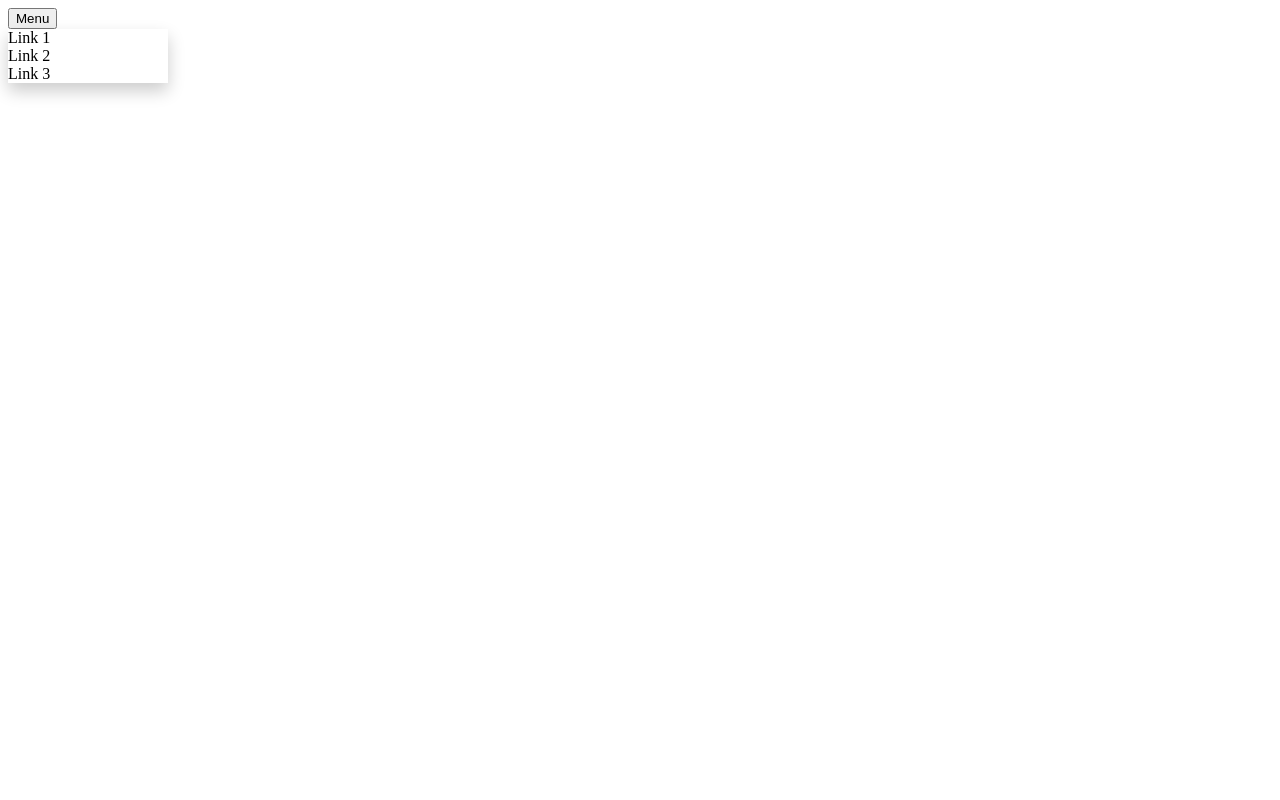
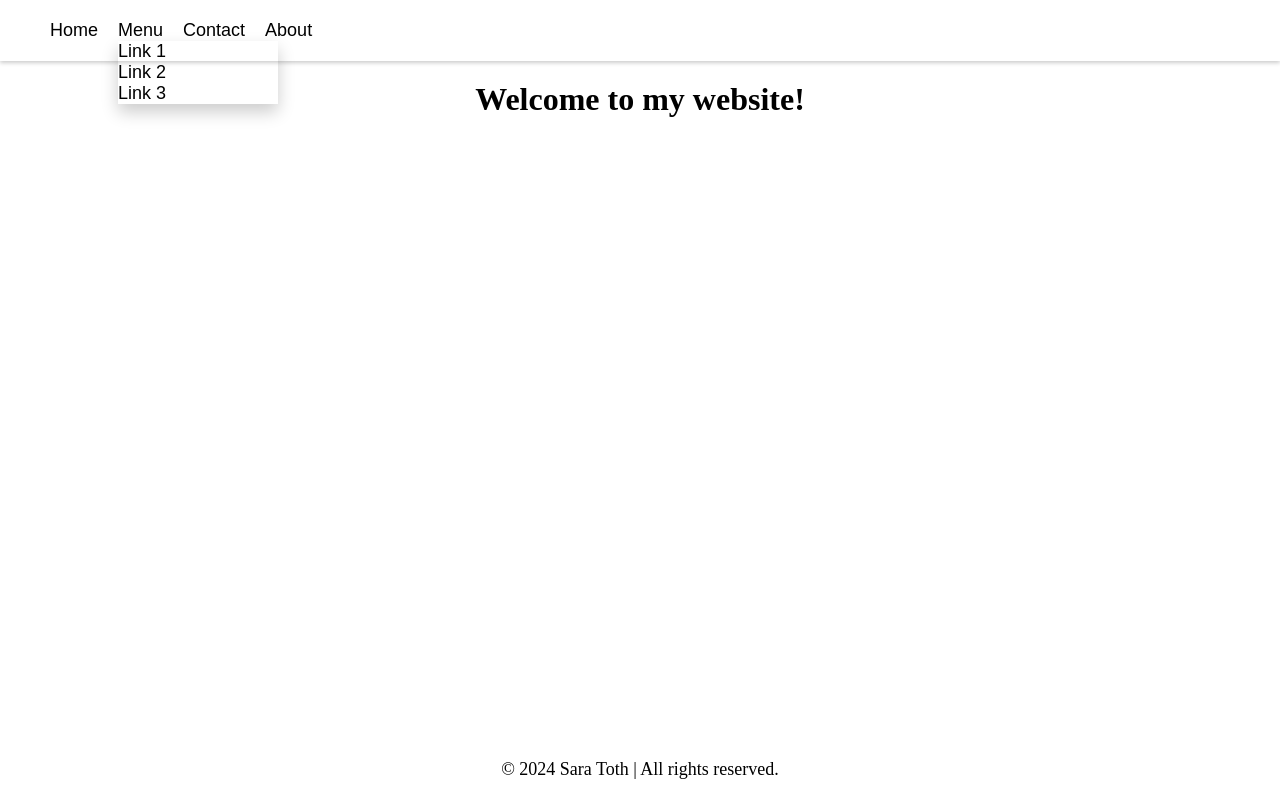
Before and after one commit to sweetnightkitty/dropDownMenu, a website built with webpack: page src/template.html in a window 1280 px wide. Built offline with nearby package versions, Linux system fonts and the light colour scheme.

Commit message:
Create nav bar and add dropwdown into the nav bar and add styles to the navbar, create basic content and footer and set display to flexbox to display a basic website template

```diff
--- a/src/styles.css
+++ b/src/styles.css
@@ -1,5 +1,65 @@
+:root {
+    --menu-font-color: black;
+    --menu-font-size: 18px;
+    --menu-font-weight: 500;
+    --menu-font-family: Arial, Helvetica, sans-serif;
+    --menu-box-shadow: 0 2px 4px 0 rgba(0,0,0,.2);
+    --menu-hover-color: darkgreen;
+}
+
+* {
+    margin: 0;
+    padding: 0;
+}
+
+body {
+    height: 100vh;
+    overflow: hidden;
+    display: flex;
+    flex-direction: column;
+}
+
+nav {
+    background-color: white;
+    box-shadow: var(--menu-box-shadow);
+    padding: 20px 50px;
+    display: flex;
+    gap: 20px;
+    align-items: center;
+}
+
+/* Each tab in the menu */
+.nav-menu {
+    text-decoration: none;
+    cursor: pointer;
+    color: var(--menu-font-color);
+    font-size: var(--menu-font-size);
+    font-family: var(--menu-font-family);
+    font-weight: var(--menu-font-weight);
+}
+
+.nav-menu:hover, .nav-menu:focus {
+    color: var(--menu-hover-color);
+    text-decoration: underline;
+}
+
+
+/* DROPDOWN MENU */
+/* Dropdown button */
 .btn-dropdown {
+    background-color: inherit; /* Takes on the color set at nav */
+    color: var(--menu-font-color);
+    font-size: var(--menu-font-size);
+    font-family: var(--menu-font-family);
+    font-weight: var(--menu-font-weight);
+    border: none;
     cursor: pointer;
+    padding: 0;
+}
+
+.btn-dropdown:hover, .btn-dropdown:focus {
+    color: var(--menu-hover-color);
+    text-decoration: underline;
 }
 
 /* Dropdown container - positions the dropdown content */
@@ -17,10 +77,23 @@
     min-width: 160px;
 }
 
+/* Links inside the dropdown */
 .dropdown-content a {
     color: black;
     text-decoration: none;
     display: block;
 }
 
-/* Shows the dropdown menu with JS */
+.content {
+    flex: 1;
+    padding: 20px 50px;
+    text-align: center;
+}
+
+footer {
+    display: flex;
+    align-items: center;
+    justify-content: center;
+    padding: 20px 0;
+    font-size: 18px;
+}
--- a/src/template.html
+++ b/src/template.html
@@ -6,7 +6,10 @@
     <title>Document</title>
 </head>
 <body>
-    <div class="dropdown">
+    <header>
+        <nav>
+            <a href="#" class="nav-menu home">Home</a>
+            <div class="nav-menu dropdown blog">
                 <button class="btn-dropdown">Menu</button>
                 <div class="dropdown-content">
                     <a href="#">Link 1</a>
@@ -14,5 +17,16 @@
                     <a href="#">Link 3</a>
                 </div>
             </div>
+            <a href="#" class="nav-menu contact">Contact</a>
+            <a href="#" class="nav-menu about">About</a>
+        </nav>
+    </header>
+
+    <div class="content">
+        <h1>Welcome to my website!</h1>
+    </div>
+
+    <footer><span>&#169; 2024 Sara Toth | All rights reserved.</span></footer>
+
 </body>
 </html>
```
Lines whose indentation alone changed are shown as unchanged.
